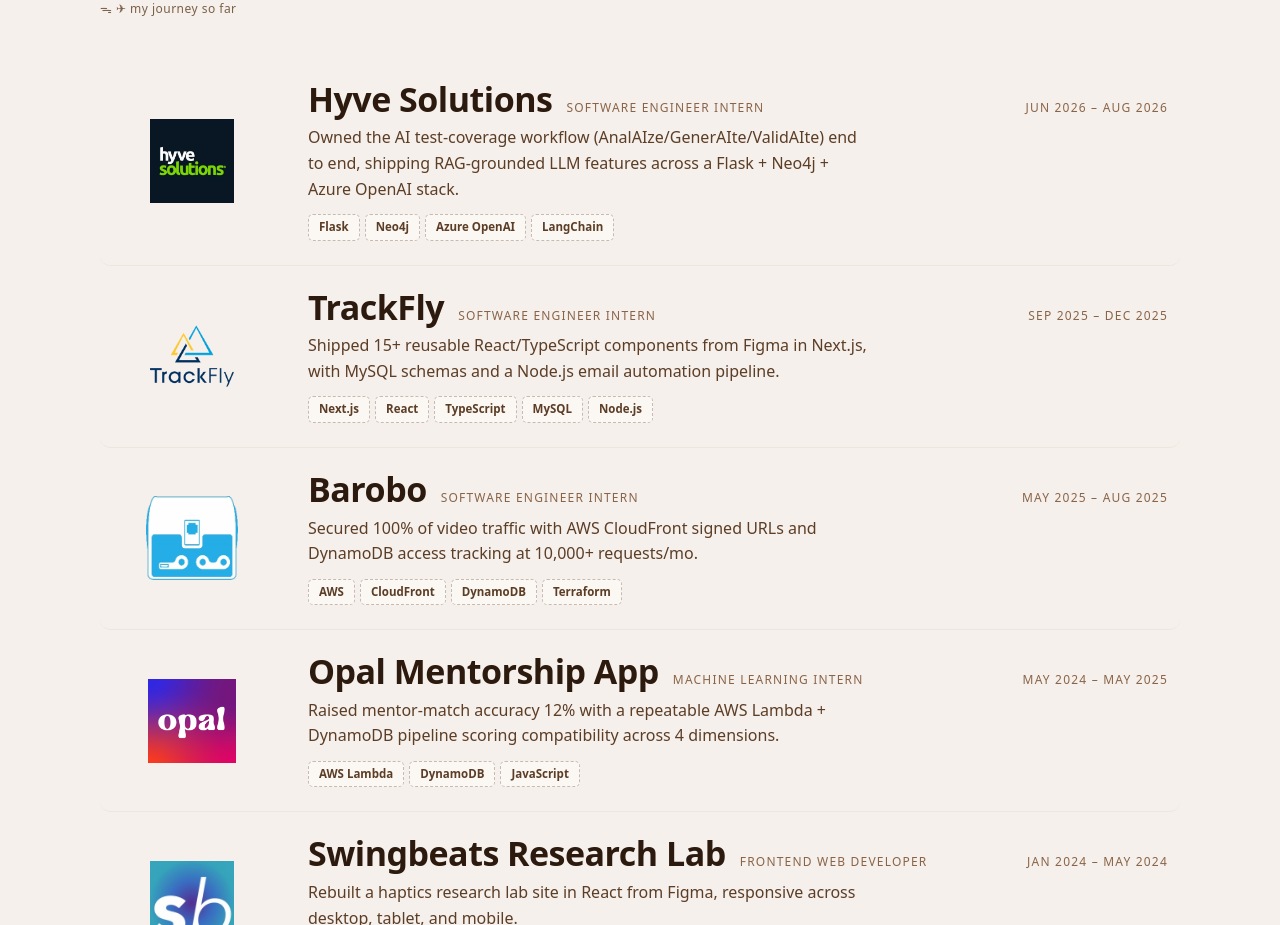
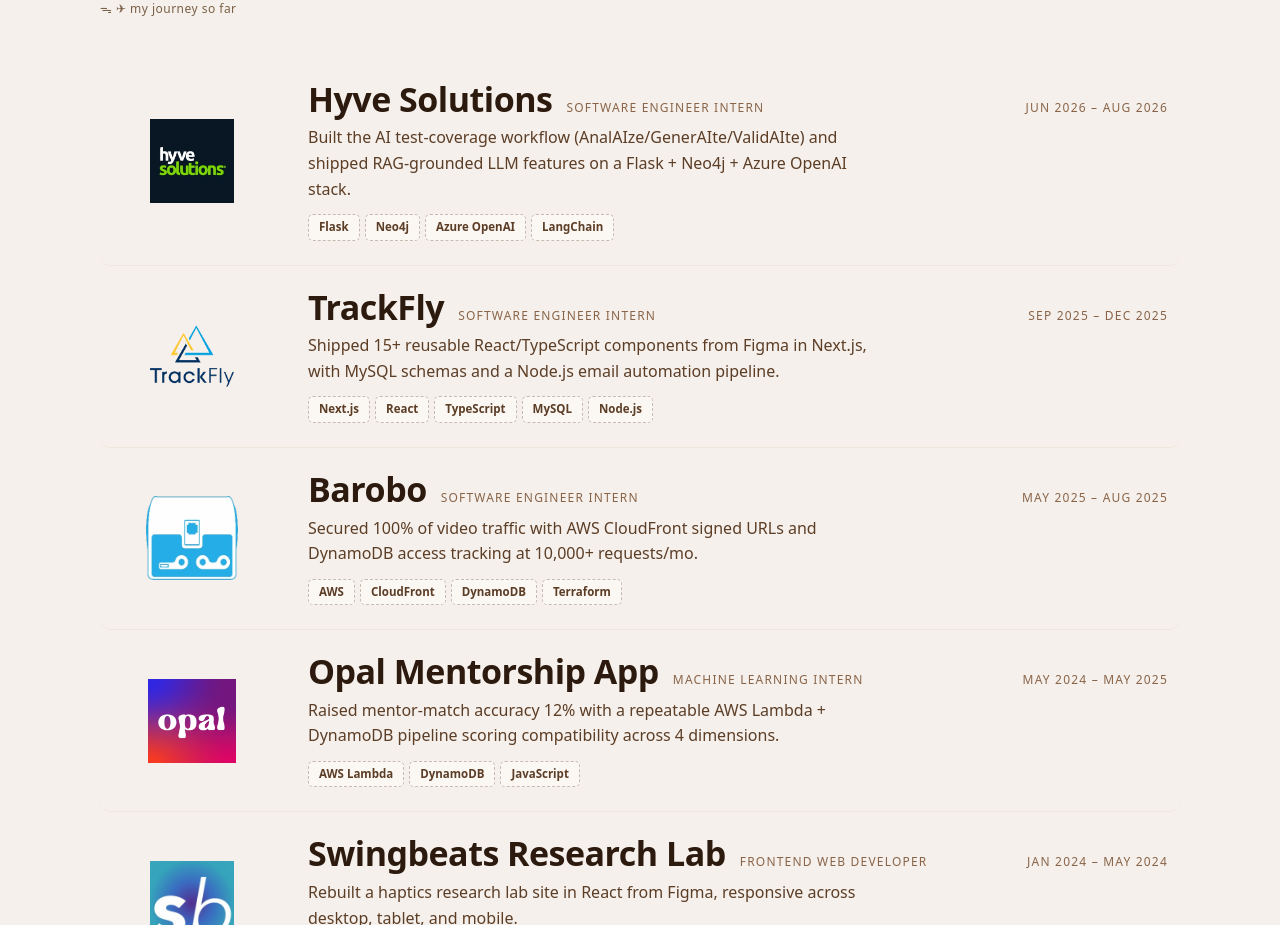
Before and after one commit to chengjcrystal/portfolio, a Next.js app: page / in a window 1280 px wide. Shown: the part 1860-2785 px from the top of the page. Built offline with nearby package versions, Linux system fonts and the light colour scheme.

Commit message:
update resume and rewrite hyve bullet

```diff
--- a/src/app/page.tsx
+++ b/src/app/page.tsx
@@ -160,9 +160,9 @@
                 <span className="exp-date-full">Jun 2026 – Aug 2026</span>
               </div>
               <p className="exp-desc">
-                Owned the AI test-coverage workflow (AnalAIze/GenerAIte/ValidAIte)
-                end to end, shipping RAG-grounded LLM features across a Flask +
-                Neo4j + Azure OpenAI stack.
+                Built the AI test-coverage workflow (AnalAIze/GenerAIte/ValidAIte)
+                and shipped RAG-grounded LLM features on a Flask + Neo4j +
+                Azure OpenAI stack.
               </p>
               <div className="chip-row">
                 <span className="chip">Flask</span>
```
Also changed, not shown: 1 other file (tests, documents, lock files or other folders).
